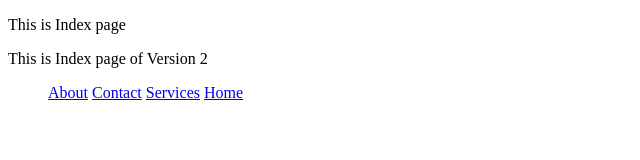
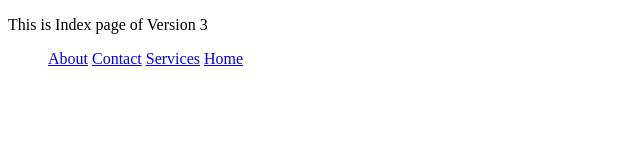
Before and after one commit to mgopnarayan123/MyRepo, a plain HTML site: page index.html in a window 1280 px wide. Shown: the whole page, without its empty margins (0-640 px from the left). Drawn offline with Linux system fonts and the light colour scheme.

Commit message:
Third Version of index.html

```diff
--- a/index.html
+++ b/index.html
@@ -6,8 +6,7 @@
     <title>Document</title>
 </head>
 <body>
-    <p>This is Index page</p>
-    <p>This is Index page of Version 2</p>
+    <p>This is Index page of Version 3</p>
     <menu>
         <a href="about.html">About</a>
         <a href="contact.html">Contact</a>
```
